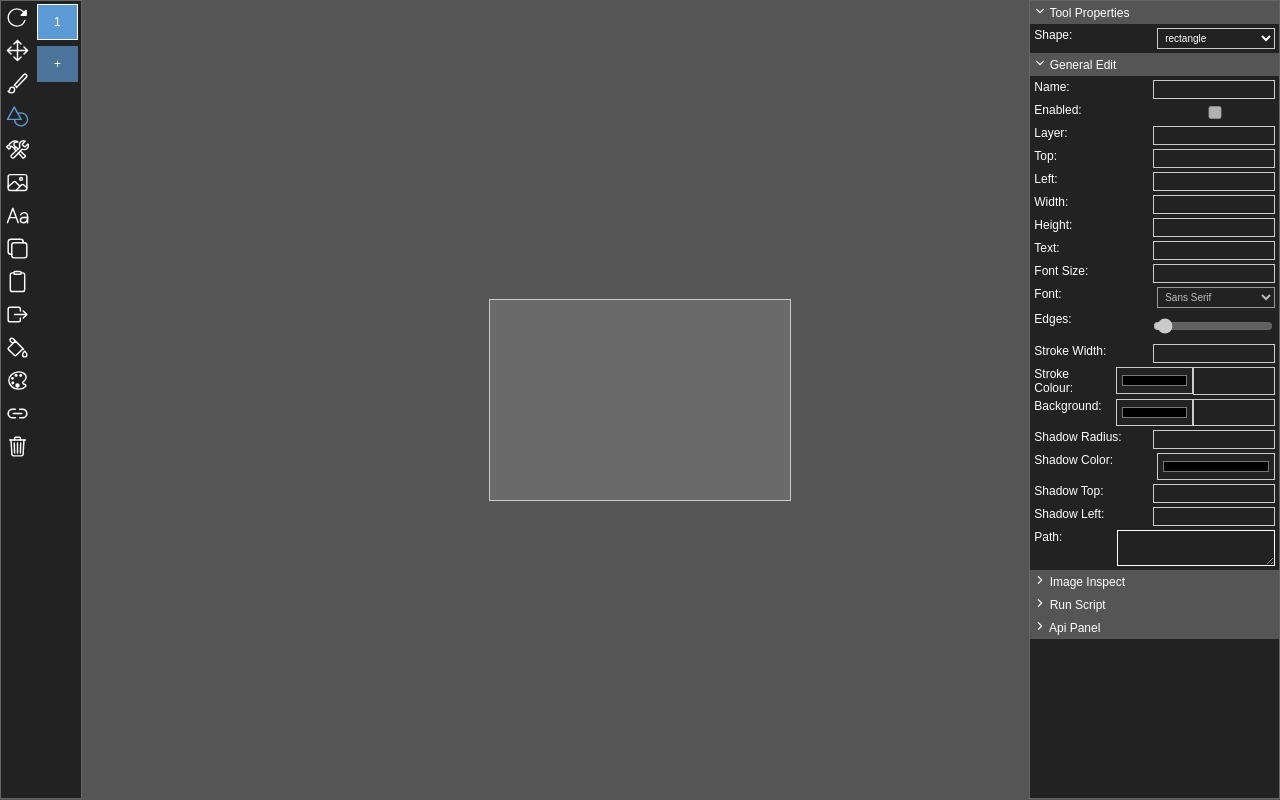
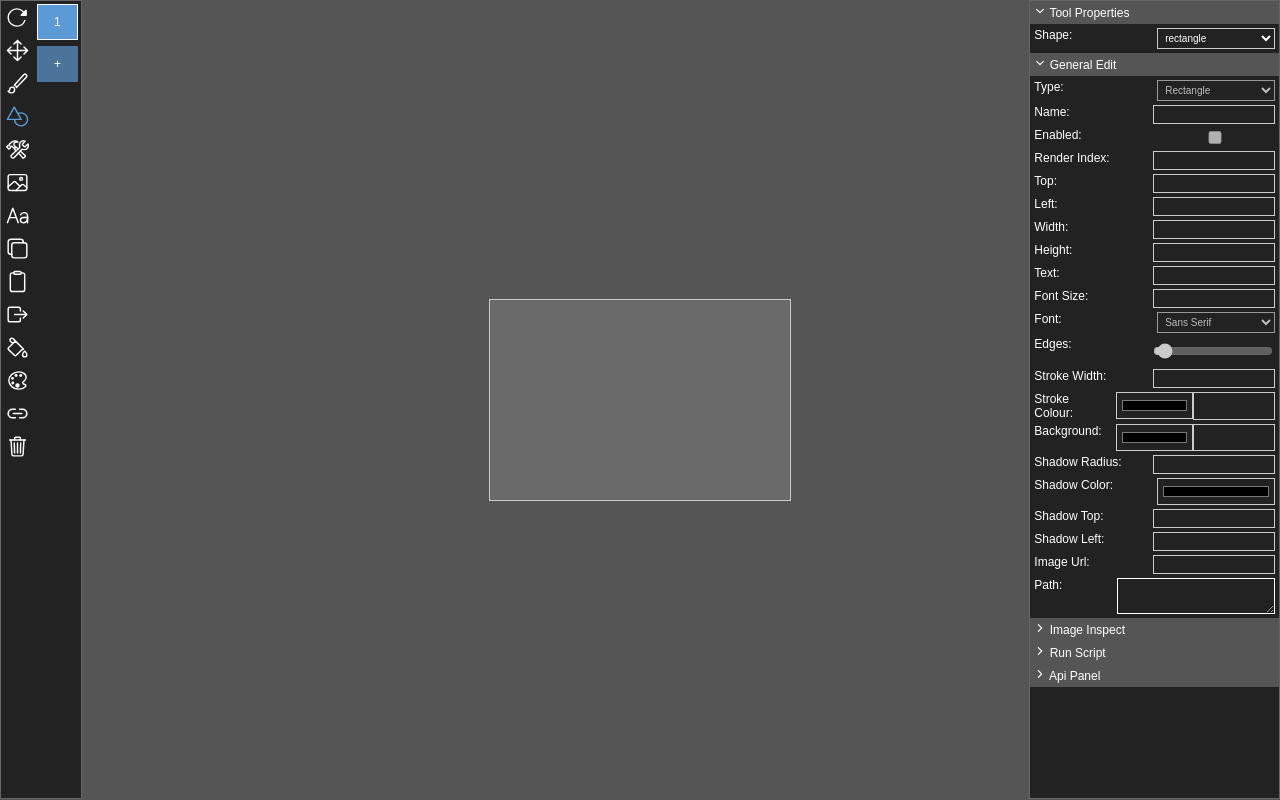
Before and after one commit to Muhammed-radin/anihub, a plain HTML site: page index.html in a window 1280 px wide. Drawn offline with nearby package versions, Linux system fonts and the light colour scheme.

Commit message:
added type in html

```diff
--- a/index.html
+++ b/index.html
@@ -93,13 +93,21 @@
     <div class="option-title" data-toggle="1" data-pair="toolpart_general"><ion-icon name="chevron-down-outline"></ion-icon> General Edit</div>
     <div class="toolpart_general" data-part="general">
       <div class="edit-proper">
+        <div class="local-text">Type: </div><select name="shape" class="for_entity_update" id="type">
+          <option value="roundRect">Rectangle</option>
+          <option value="ellipse">Circle</option>
+          <option value="image">Image</option>
+          <option value="path">Path</option>
+        </select>
+      </div>
+      <div class="edit-proper">
         <div class="local-text">Name: </div><input class="for_entity_update" type="text" id="name">
       </div>
       <div class="edit-proper">
         <div class="local-text">Enabled: </div><input class="for_entity_update" type="checkbox" id="render">
       </div>
       <div class="edit-proper">
-        <div class="local-text">Layer: </div><input class="for_entity_update" type="number" id="z">
+        <div class="local-text">Render Index: </div><input class="for_entity_update" type="number" id="z">
       </div>
       <div class="edit-proper">
         <div class="local-text">Top: </div><input class="for_entity_update" type="number" id="y">
@@ -152,7 +160,10 @@
         <div class="local-text">Shadow Left: </div><input class="for_entity_update" type="number" id="shadowX">
       </div>
       <div class="edit-proper">
-        <div class="local-text">Path: </div><textarea class="for_entity_update" type="text" id="path" ></textarea>
+        <div class="local-text">Image Url: </div><input class="for_entity_update" type="text" id="imageURl">
+      </div>
+      <div class="edit-proper">
+        <div class="local-text">Path: </div><textarea class="for_entity_update" type="text" id="path"></textarea>
       </div>
     </div>
     <div class="option-title" data-toggle="0" data-pair="inspectImg_tool"><ion-icon name="chevron-down-outline"></ion-icon> Image Inspect </div>
@@ -178,8 +189,8 @@
 
   <div class="progress">
     <div class="pr-title">Installing...</div>
-   <div class="pr-body">please wait updating all files</div>
-   <progress max="100" value="10"></progress>
+    <div class="pr-body">please wait updating all files</div>
+    <progress max="100" value="10"></progress>
   </div>
 
   <!-- Project -->
```
